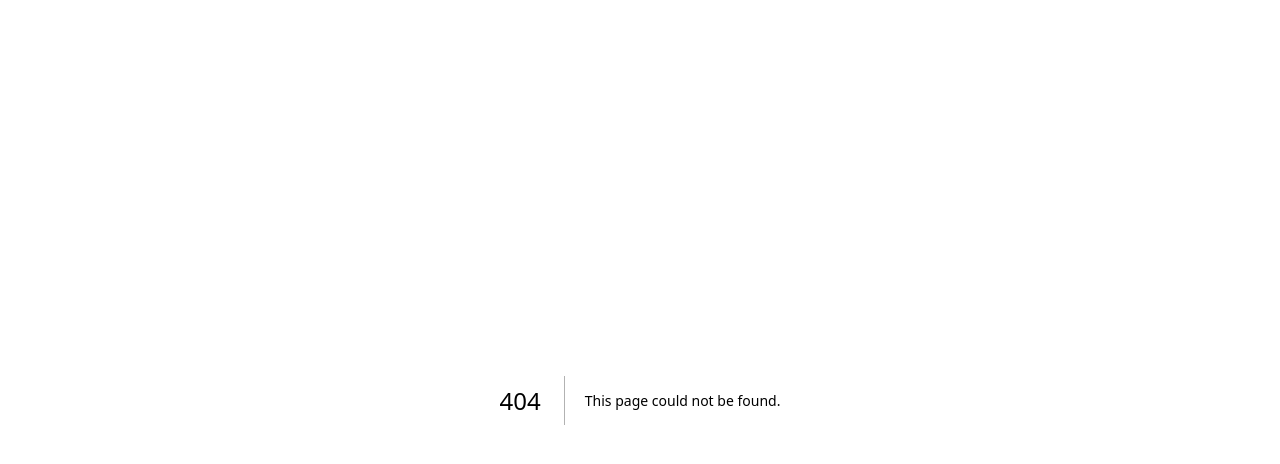
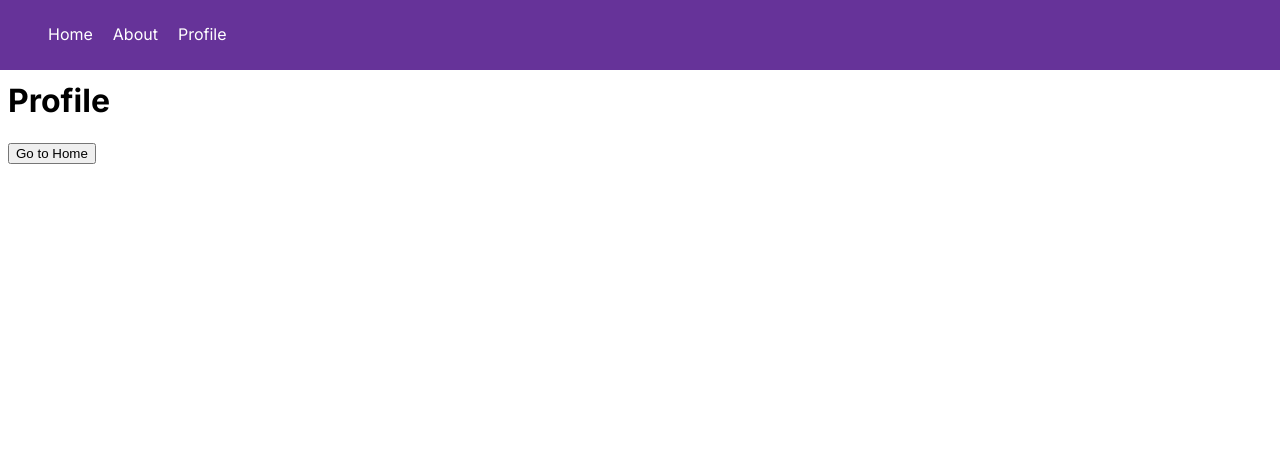
Before and after one commit to GauthamRVanjre/next-app-hashnode, a Next.js app: page /Profile in a window 1280 px wide. Before the commit this address had no page. Shown: the top 464 px of the page. Built offline with nearby package versions, Linux system fonts and the light colour scheme.

Commit message:
feat: next js navigation

```diff
--- /dev/null
+++ b/app/Profile/page.tsx
@@ -0,0 +1,15 @@
+"use client";
+import { useRouter } from "next/navigation";
+import React from "react";
+
+const page = () => {
+  const router = useRouter();
+  return (
+    <>
+      <h1>Profile</h1>
+      <button onClick={() => router.push("/")}>Go to Home</button>
+    </>
+  );
+};
+
+export default page;
--- /dev/null
+++ b/app/components/Navbar.tsx
@@ -0,0 +1,59 @@
+import Link from "next/link";
+import React from "react";
+
+const Navbar = () => {
+  return (
+    <nav
+      style={{
+        backgroundColor: "rebeccapurple",
+        padding: "10px",
+        margin: "-10px",
+      }}
+    >
+      <ul
+        style={{
+          display: "flex",
+          flexDirection: "row",
+          color: "white",
+          listStyle: "none",
+          paddingRight: "10px",
+        }}
+      >
+        <li>
+          <Link
+            style={{
+              color: "white",
+              textDecoration: "none",
+              paddingRight: "20px",
+            }}
+            href={"/"}
+          >
+            Home
+          </Link>
+        </li>
+        <li>
+          <Link
+            style={{
+              color: "white",
+              textDecoration: "none",
+              paddingRight: "20px",
+            }}
+            href={"/About"}
+          >
+            About
+          </Link>
+        </li>
+        <li>
+          <Link
+            style={{ color: "white", textDecoration: "none" }}
+            href={"/Profile"}
+          >
+            Profile
+          </Link>
+        </li>
+      </ul>
+    </nav>
+  );
+};
+
+export default Navbar;
--- a/app/globals.css
+++ b/app/globals.css
@@ -31,3 +31,10 @@ body {
     text-wrap: balance;
   }
 }
+
+ul {
+  display: flex;
+  flex-direction: row;
+  list-style-type: none;
+  background-color: rgb(173, 156, 156);
+}
--- a/app/layout.tsx
+++ b/app/layout.tsx
@@ -1,5 +1,6 @@
 import type { Metadata } from "next";
 import { Inter } from "next/font/google";
+import Navbar from "./components/Navbar";
 
 const inter = Inter({ subsets: ["latin"] });
 
@@ -15,7 +16,10 @@ export default function RootLayout({
 }>) {
   return (
     <html lang="en">
-      <body className={inter.className}>{children}</body>
+      <body className={inter.className}>
+        <Navbar />
+        {children}
+      </body>
     </html>
   );
 }
--- a/app/page.tsx
+++ b/app/page.tsx
@@ -1,9 +1,7 @@
-import Image from "next/image";
-
 export default function Home() {
   return (
     <>
-      <h1>Hello world</h1>
+      <h1>Home</h1>
     </>
   );
 }
```
Also changed, not shown: app/About/page.tsx (added, +7 -0 lines).
